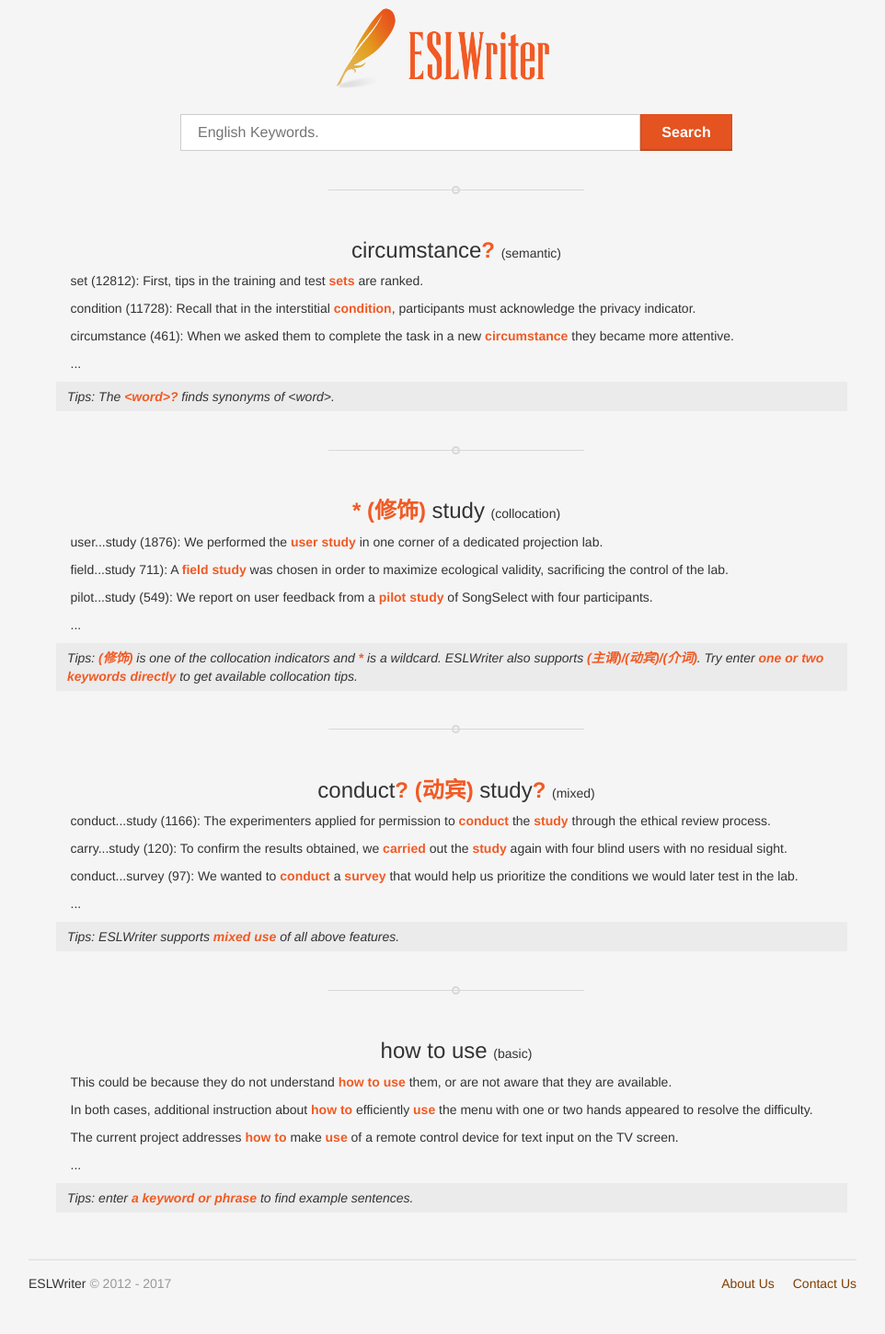
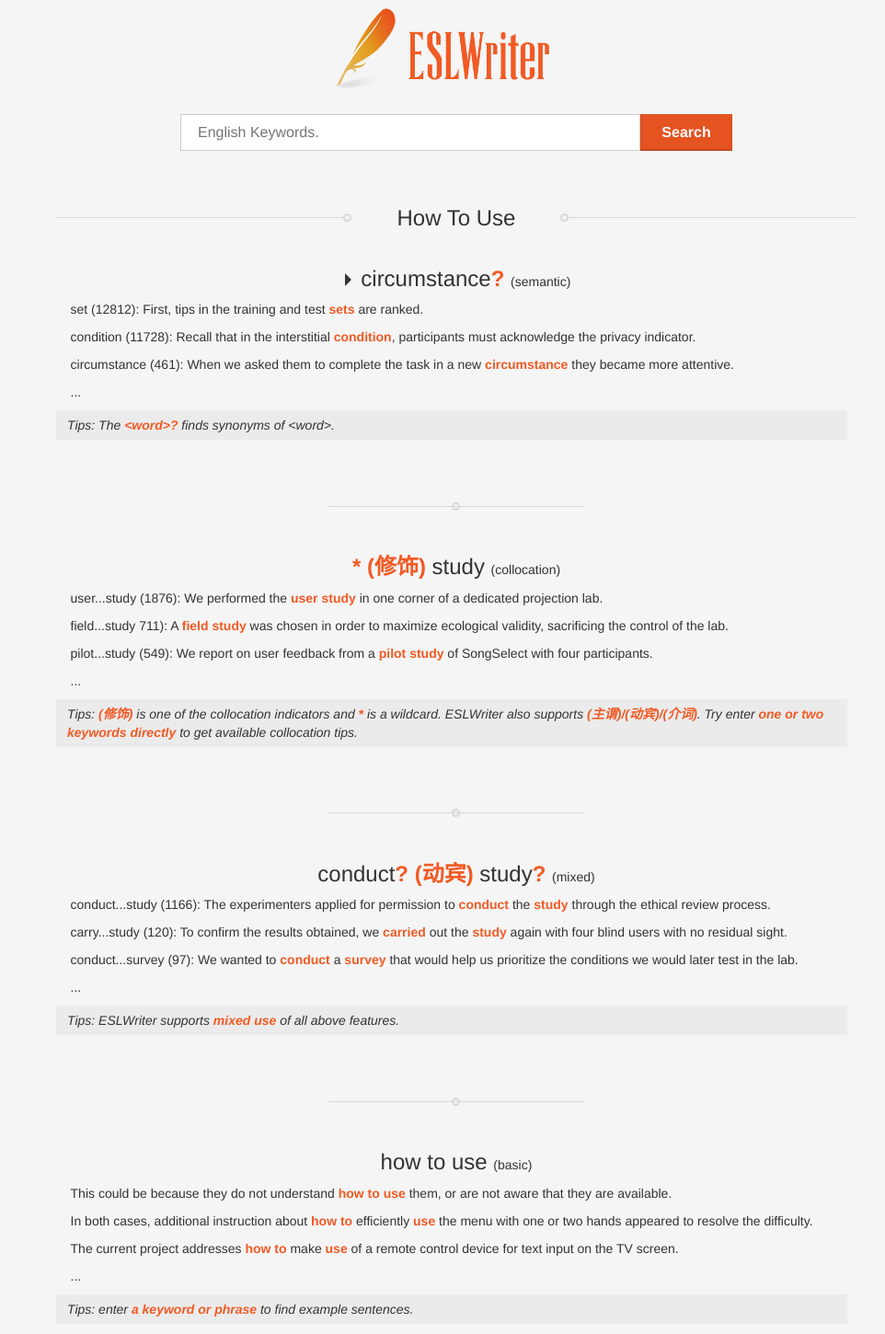
Before and after one commit to zyshin/eslwriter, a Django app: template eslwriter/templates/eslwriter/index.html in a window 1280 px wide. Shown: the part 146-1596 px from the top of the page at 92% size, without its empty margins (159-1121 px from the left). Before the commit the page ends 1547 px from the top, so only its background shows below. Run offline with Django 3.2, Linux system fonts and the light colour scheme; the template is opened without the code that fills it, so the values that code supplies are empty; some libraries are stand-ins or nearby versions.

Commit message:
Add how to use

```diff
--- a/common/static/common/css/style.css
+++ b/common/static/common/css/style.css
@@ -718,3 +718,23 @@ input[type="checkbox"].input-validation-error {
   -o-text-overflow:ellipsis;
   overflow:hidden;
 }
+
+.hr.hr-short{
+  margin-top: 60px;
+}
+
+#how{
+  text-align:center;
+}
+#lineone{
+  margin-left: 0px;left: 0px;width: 36%;
+}
+#circleone{
+  left: 317px;top: 13px;
+}
+#circletwo{
+ left: 553px; top: 13px;
+}
+#linetwo{
+  margin-left: 0px;left: 556px;width: 36%;
+}
--- a/eslwriter/templates/eslwriter/index.html
+++ b/eslwriter/templates/eslwriter/index.html
@@ -34,14 +34,21 @@
 					</div>
 					<button id="SearchBtn" class="hideText" type="submit">Search</button>
 				</form>
-				<div class="hr hr-short hr-center">
-					<span class="hr-inner">
-						<span class="hr-inner-style"></span>
-					</span>
+
+				<div class="hr hr-short">
+					<span class="hr-inner" id="lineone"></span>
+					<span class="hr-inner-style"id="circleone"></span>
+					<h3 id="how">How To Use</h3>
+					<span class="hr-inner-style" id="circletwo"></span>
+					<span class="hr-inner" id="linetwo"></span>
 				</div>
 				<ul class="ExampleList">
 					<li>
-						<h3>circumstance<strong>?</strong> <span style="font-size: 14px;">(semantic)</span></h3>
+						<h3><span style="vertical-align: text-top;">
+								<span class="glyphicon glyphicon-triangle-right" aria-hidden="true" style="font-size: 14px;"></span>
+							</span>
+							circumstance<strong>?</strong> <span style="font-size: 14px;">(semantic)</span>
+						</h3>
 						<p>&nbsp;&nbsp;&nbsp;&nbsp;set (12812): First, tips in the training and test <strong>sets</strong> are ranked.</p>
 						<p>&nbsp;&nbsp;&nbsp;&nbsp;condition (11728): Recall that in the interstitial <strong>condition</strong>, participants must acknowledge the privacy indicator.</p>
 						<p>&nbsp;&nbsp;&nbsp;&nbsp;circumstance (461): When we asked them to complete the task in a new <strong>circumstance</strong> they became more attentive.</p>
```
